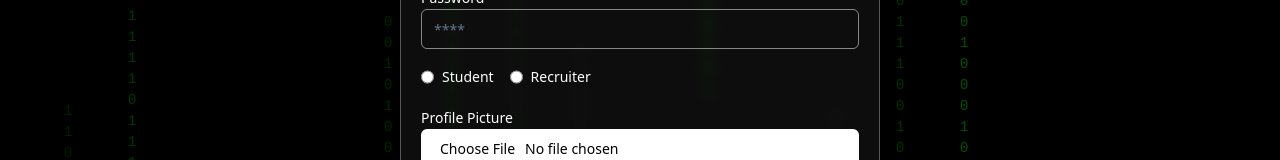
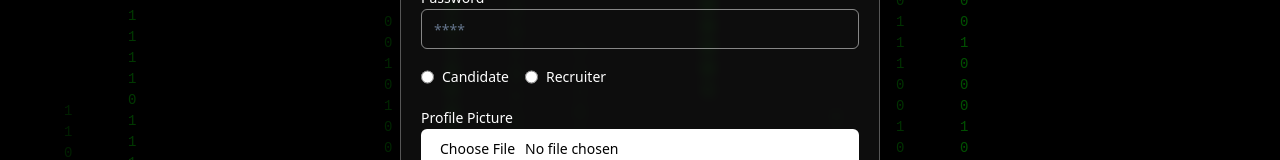
Before and after one commit to Kaustubh23112002/Web3Jobs, a React (Vite) app in the folder frontend/: page /signup in a window 1280 px wide. Shown: the part 346-506 px from the top of the page. Built offline with nearby package versions, Linux system fonts and the light colour scheme.

Commit message:
candidate change

```diff
--- a/frontend/src/components/auth/Signup.jsx
+++ b/frontend/src/components/auth/Signup.jsx
@@ -257,7 +257,7 @@ const Signup = () => {
                   }}
                 />
                 <Label htmlFor="r1" className="ios:whitespace-nowrap">
-                  Student
+                  Candidate
                 </Label>
               </div>
               <div className="flex items-center space-x-2 radio-item-ios-fix">
```
